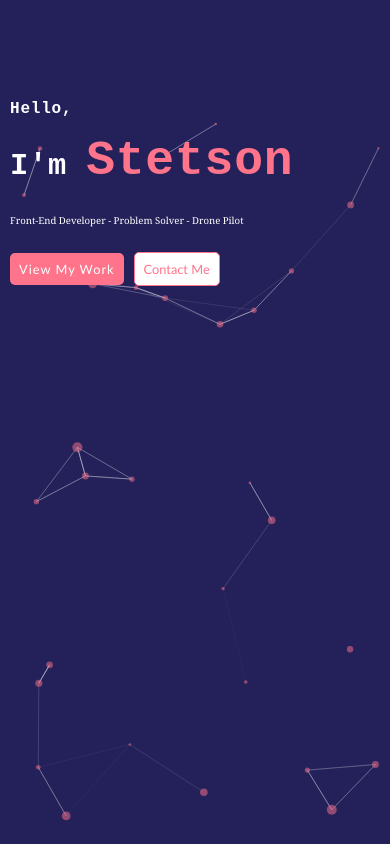
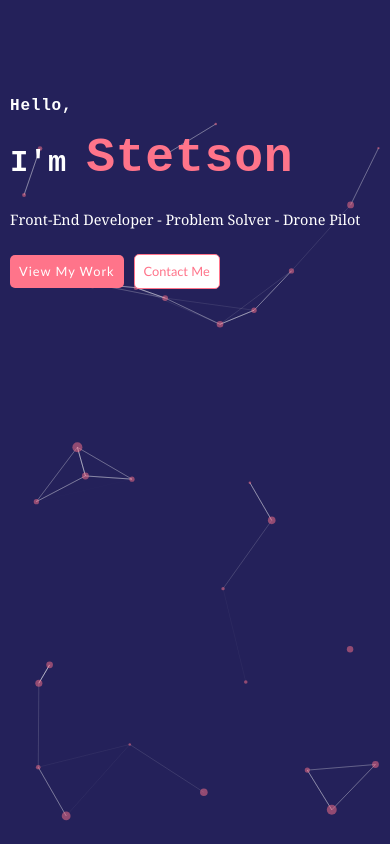
Before and after one commit to stetsonharding/devportfolio, a React (Create React App) app: page / in a window 390 px wide. Shown: the top 844 px of the page. Built offline with nearby package versions, Linux system fonts and the light colour scheme.

Commit message:
aos animations implemented.

```diff
--- a/package.json
+++ b/package.json
@@ -3,6 +3,7 @@
   "version": "0.1.0",
   "private": true,
   "dependencies": {
+    "aos": "^2.3.4",
     "emailjs-com": "^3.2.0",
     "react": "^18.1.0",
     "react-dom": "^18.1.0",
--- a/src/components/AboutMe.js
+++ b/src/components/AboutMe.js
@@ -7,7 +7,7 @@ import DownloadResume from "../downloadFiles/Resume2022.pdf";
 
 function AboutMe() {
   return (
-    <div className="container">
+    <div data-aos="fade-left" className="container">
       <div className="about-heading-container">
         <p className="about-heading">
           <span className="about">About</span> me
--- a/src/components/AboutMeImage.js
+++ b/src/components/AboutMeImage.js
@@ -6,6 +6,7 @@ import "../css/AboutMeImage.css";
 function AboutMeImage() {
   return (
     <img
+      data-aos="fade-right"
       className="about-me-image"
       src={ProblemSolution}
       alt="Problem - Solution Puzzle Peices"
--- a/src/components/Hero.js
+++ b/src/components/Hero.js
@@ -1,11 +1,18 @@
-import React from "react";
+import React, { useEffect } from "react";
 import "../css/Hero.css";
+
+import Aos from "aos";
+import "aos/dist/aos.css";
 
 import HeroBtns from "./HeroBtns";
 
 function Hero() {
+  useEffect(() => {
+    Aos.init({ duration: 2500 });
+  }, []);
+
   return (
-    <div className="hero-container">
+    <div data-aos="fade-up" className="hero-container">
       <div className="hero">
         <pre>Hello,</pre>
         <pre id="hero-main">
--- a/src/containers/DataStructuresContainer.js
+++ b/src/containers/DataStructuresContainer.js
@@ -13,7 +13,7 @@ function DataStructuresContainer() {
       <h4 className="sub-heading" style={{ color: "#fff" }}>
         Click for implimentation
       </h4>
-      <div className="data-structure">
+      <div data-aos="fade-up" className="data-structure">
         <DataStructure
           DataStructure="Linked List"
           link="https://github.com/stetsonharding/linked-list"
--- a/src/containers/RecentProjectsContainer.js
+++ b/src/containers/RecentProjectsContainer.js
@@ -14,7 +14,7 @@ function RecentProjectsContainer() {
         <h1 className="recent-project-heading">Recent Projects</h1>
       </div>
 
-      <div className="recent-projects">
+      <div data-aos="fade-right" className="recent-projects">
         {RecentProjectData.map((recentProject) => {
           return (
             <RecentProject
--- a/src/containers/SkillsContainer.js
+++ b/src/containers/SkillsContainer.js
@@ -20,7 +20,7 @@ function SkillsContainer() {
       <div className="section-heading">
         <h1 className="heading">Skills</h1>
       </div>
-      <div className="skill-list-container">
+      <div data-aos="fade-right" className="skill-list-container">
         <table>
           <div className="table-row">
             <tr>
--- a/src/css/Hero.css
+++ b/src/css/Hero.css
@@ -48,7 +48,7 @@
     font-size: 1.9rem;
   }
   .hero #hero-sub {
-    font-size: 0.6rem;
+    font-size: 0.9rem;
   }
   .hero pre {
     letter-spacing: 0.8px;
```
Also changed, not shown: 1 other file (tests, documents, lock files or other folders).
